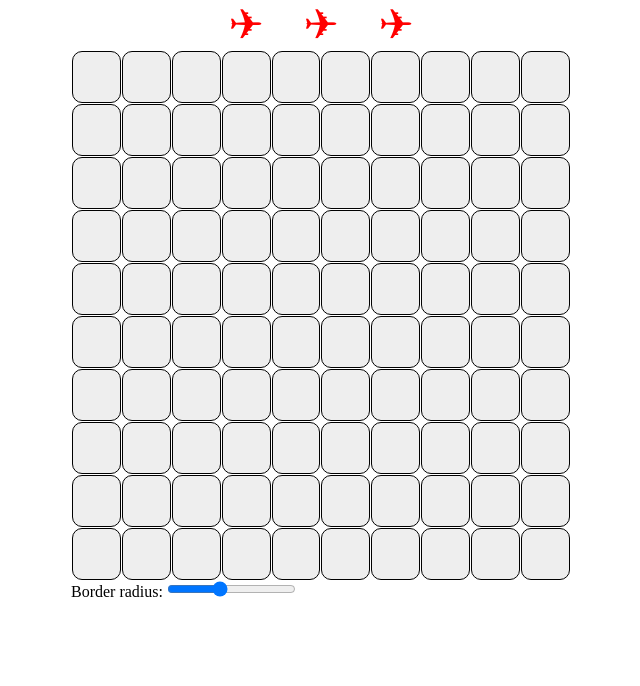
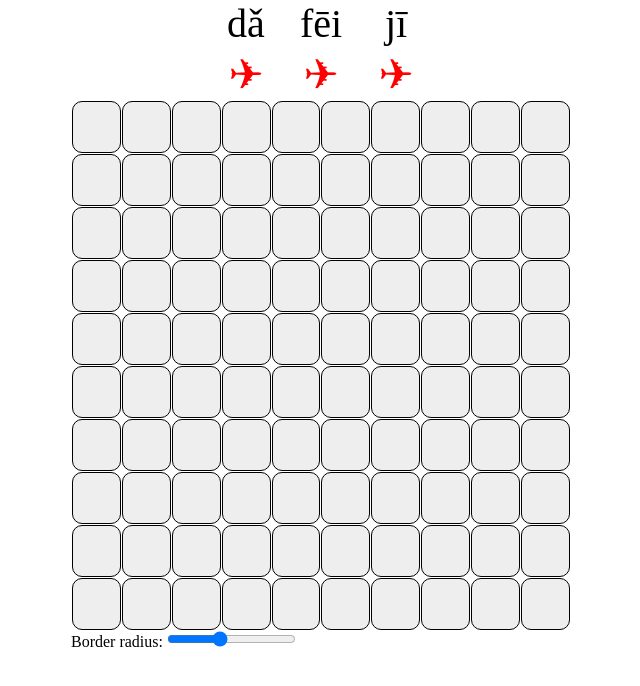
Before and after one commit to D19-308/dfj-web, a plain HTML site: page index.html in a window 1280 px wide. Shown: the whole page, without its empty margins (319-959 px from the left). Drawn offline with nearby package versions, Linux system fonts and the light colour scheme.

Commit message:
add title

```diff
--- a/index.html
+++ b/index.html
@@ -6,6 +6,11 @@
 <link rel="stylesheet" href="style.css">
 </head>
 <body>
+<ul class="title">
+<li class="first">dǎ</li>
+<li>fēi</li>
+<li>jī</li>
+</ul>
 <ul class="health">
 <li class="health0 alive first">✈</li>
 <li class="health0 dead first">✈</li>
--- a/style.css
+++ b/style.css
@@ -9,6 +9,9 @@ td:hover { border:1px solid #0f0; }
 td.highlight { border:1px solid #f00; }
 td.revealed { cursor:crosshair; }
 td.revealed:hover { border:1px solid #000; }
+.title { font-size:40px; text-align:center; margin:0 auto; width:200px; height:50px; }
+.title li { float:left; width:50px; height:50px; margin-left:25px; }
+.title li.first { margin-left:0; }
 .health { font-size:42px; text-align:center; margin:0 auto; width:200px; height:50px; }
 .health li { display:none; float:left; width:50px; height:50px; margin-left:25px; }
 .health li.first { margin-left:0; }
```
